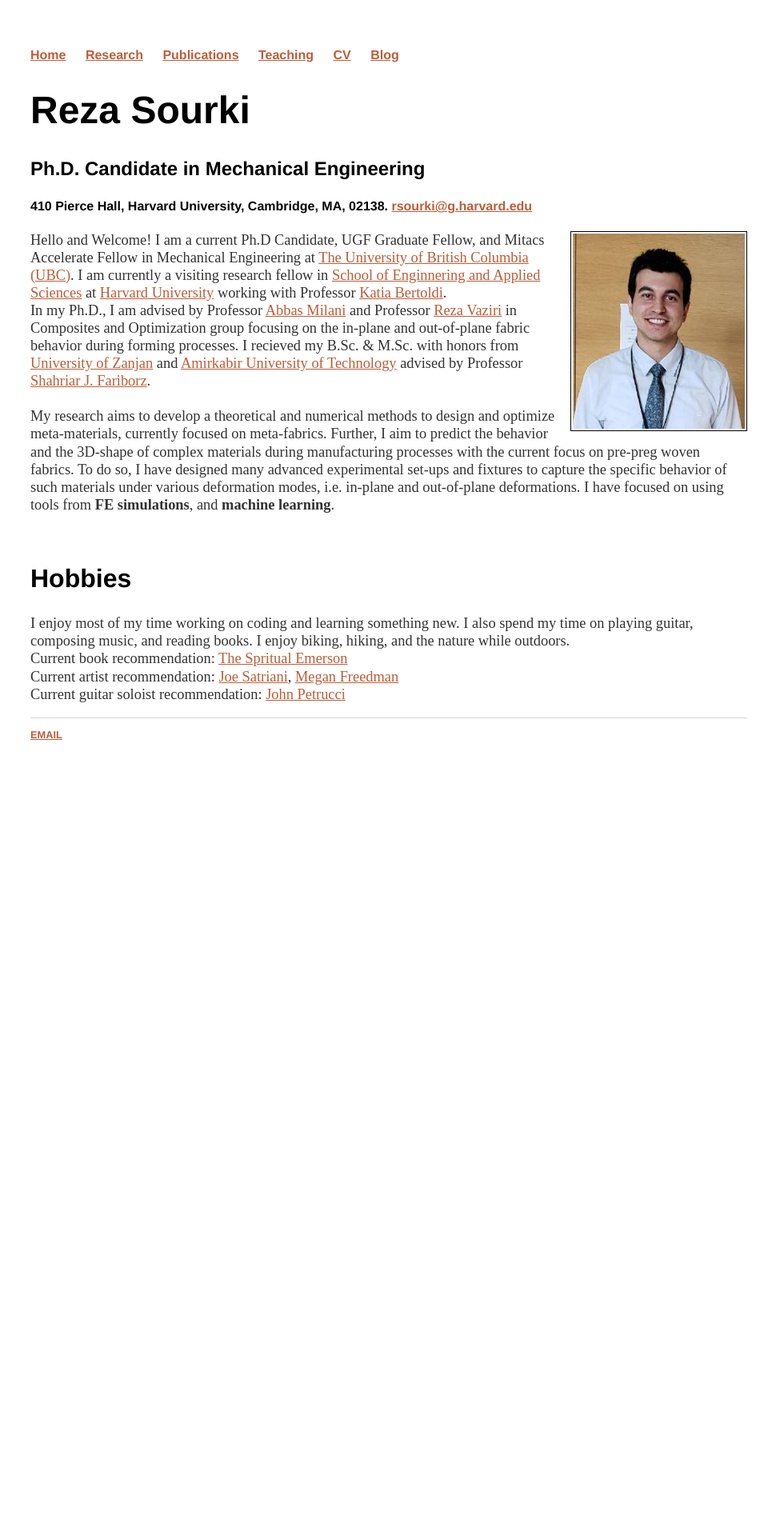
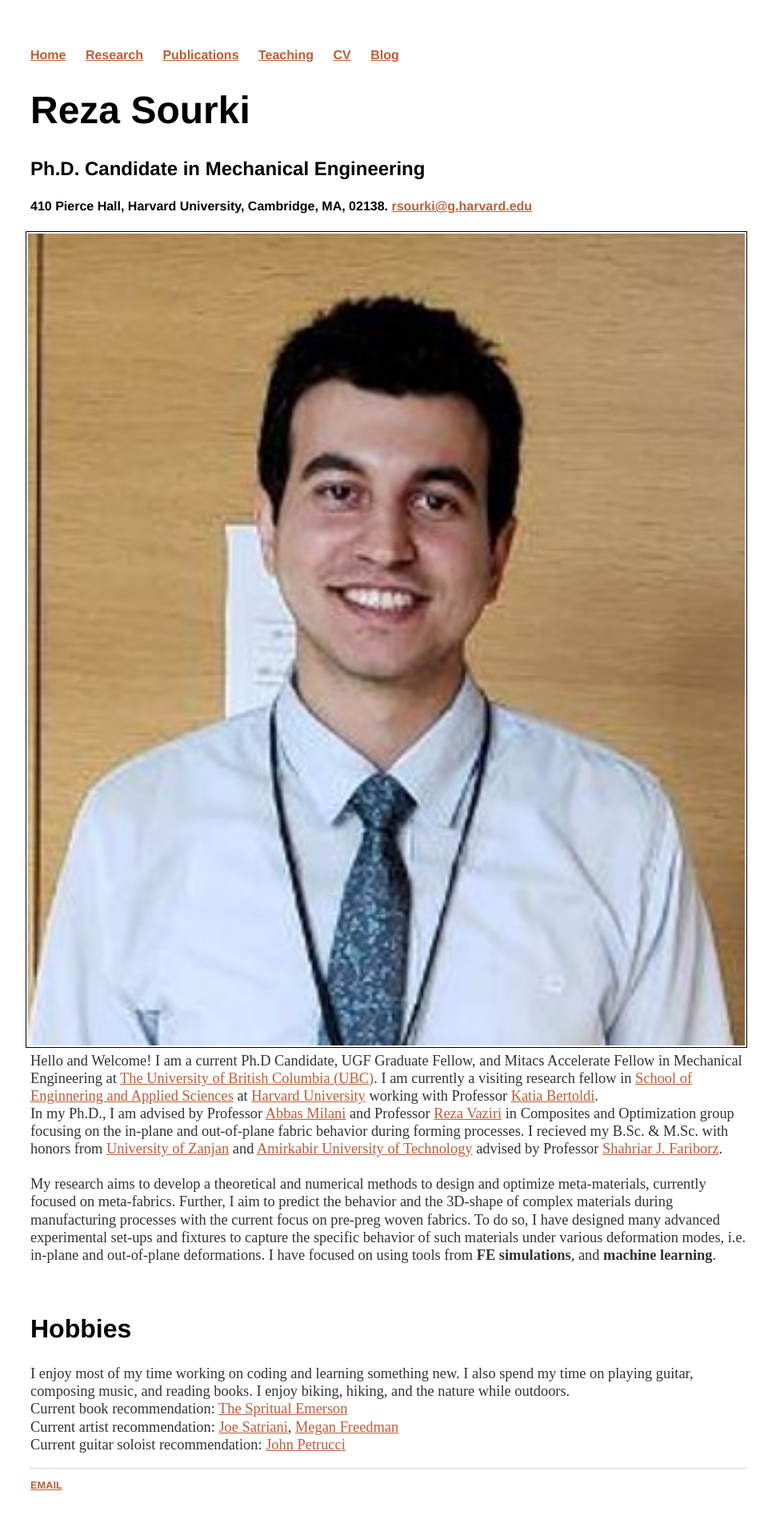
Before and after one commit to rsourki/rsourki.github.io, a Jekyll site: the page built from index.html, in a window 1280 px wide. Shown: the whole page at 80% size, without its empty margins (154-1119 px from the left). Built offline with Jekyll 4.4.1, drawn with Linux system fonts in a browser that asks for light colours; before the commit the page ends 986 px from its top, so only the background shows below that.

Commit message:
Update main.css

```diff
--- a/css/main.css
+++ b/css/main.css
@@ -50,6 +50,9 @@ ul.posts li { list-style: none; }
 	margin-bottom: 5px;
 	border: solid black 1px;
 	padding: 2px;
+	width: 100%;
+	height: auto;
+	aspect-ratio: attr(width) / attr(height);
 }
 
 .flippable{
```
